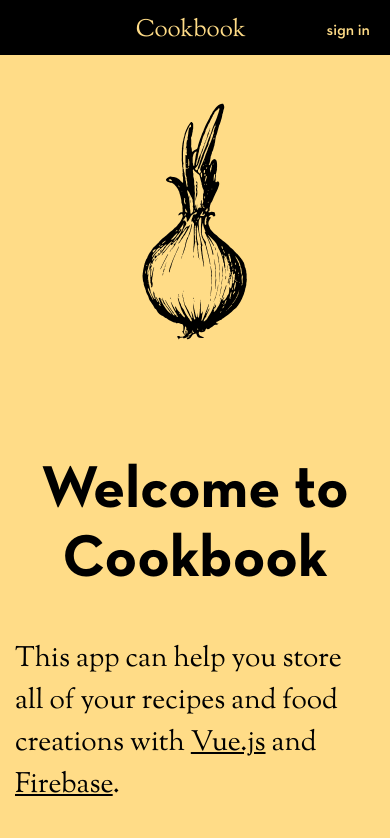
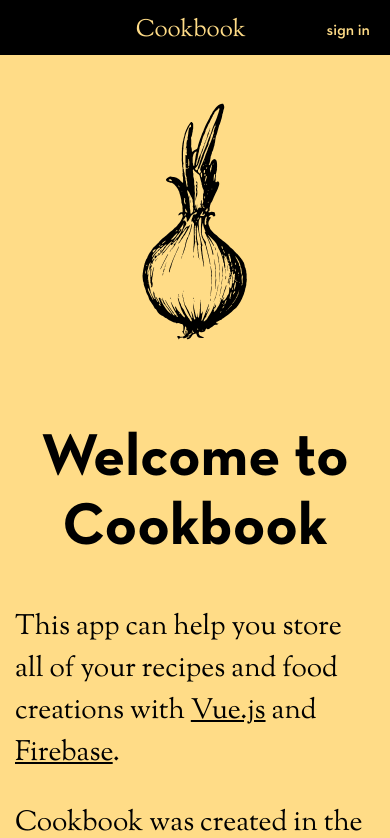
Before and after one commit to apdonaghy/cookbook, a Vue app: page / in a window 390 px wide. Shown: the top 838 px of the page. Built offline with nearby package versions, Linux system fonts and the light colour scheme; no server answers.

Commit message:
adding comments to code

```diff
--- a/src/App.vue
+++ b/src/App.vue
@@ -282,7 +282,8 @@ textarea {
  */
 
 button,
-input { /* 1 */
+input {
+  /* 1 */
   overflow: visible;
 }
 
@@ -292,7 +293,8 @@ input { /* 1 */
  */
 
 button,
-select { /* 1 */
+select {
+  /* 1 */
   text-transform: none;
 }
 
@@ -456,19 +458,10 @@ template {
   display: none;
 }
 
-
-
-
-::selection {
-  background-color: black;
-  color: white;
-}
-
-.top-space {
-  height: 50px;
-  width: 100%;
-  position: relative;
-}
+/* end of normalize css */
+/* end of normalize css */
+/* end of normalize css */
+/* end of normalize css */
 
 @font-face {
   font-family: "NeutraTextBoldAlt";
@@ -485,21 +478,16 @@ template {
   src: url(../public/fonts/NeutraTextDemiAlt.otf);
 }
 
-.flex {
-  display: flex;
+:root {
+  --brand: #ffdc87;
+  --offwhite: #fdfdfd;
+  --boldFace: "NeutraTextBoldAlt";
+  --medium: "NeutraMedium";
+  --paragraph: "SortsMillGoudy-Regular";
 }
 
-.flex-wrap {
-  flex-wrap: wrap;
-}
-
-.center {
-  display: block;
-  margin: 0 auto;
-}
-
-h1{
-  font-size:1em;
+h1 {
+  font-size: 1em;
 }
 
 h2 {
@@ -514,17 +502,33 @@ h3 {
   text-align: center;
 }
 
-h4{
-    font-size: 1.35em;
-    margin-bottom:1em;
+h4 {
+  font-size: 1.35em;
+  margin-bottom: 1em;
 }
 
-:root {
-  --brand: #ffdc87;
-  --offwhite: #fdfdfd;
-  --boldFace: "NeutraTextBoldAlt";
-  --medium: "NeutraMedium";
-  --paragraph: "SortsMillGoudy-Regular";
+::selection {
+  background-color: black;
+  color: white;
+}
+
+.top-space {
+  height: 50px;
+  width: 100%;
+  position: relative;
+}
+
+.flex {
+  display: flex;
+}
+
+.flex-wrap {
+  flex-wrap: wrap;
+}
+
+.center {
+  display: block;
+  margin: 0 auto;
 }
 
 .padding-top {
@@ -558,7 +562,7 @@ p {
   margin-bottom: 3em;
 }
 
-.stylized-title h1{
+.stylized-title h1 {
   font-size: 1.25em;
   padding: 10px 10px 5px 10px;
   border: solid 2px white;
@@ -572,34 +576,8 @@ p {
   padding-bottom: 3em;
 }
 
-@media only screen and (max-width: 1300px) {
-  .container {
-    max-width: 1100px;
-    margin: 0 auto;
-  }
-}
-
-@media only screen and (max-width: 1200px) {
-  .container {
-    max-width: 950px;
-    margin: 0 auto;
-  }
-}
-
-@media only screen and (max-width: 980px) {
-  .container {
-    max-width: 900px;
-    margin: 0 auto;
-  }
-}
-
-@media only screen and (max-width: 925px) {
-  .container {
-    max-width: 850px;
-    margin: 0 auto;
-  }
-}
-
+/* form */
+/* form */
 /* form */
 input[type="text"],
 input[type="email"],
@@ -628,7 +606,7 @@ input[type="password"]:focus {
   background-image: none;
   -webkit-box-shadow: none;
   -moz-box-shadow: none;
-  outline:none;
+  outline: none;
 
   box-shadow: none;
   font-family: var(--medium);
@@ -656,6 +634,10 @@ input:focus::-webkit-input-placeholder {
   transition: 0.3s;
 }
 
+/* login and register */
+/* login and register */
+/* login and register */
+
 .login-form {
   background: white;
   border-radius: 20px;
@@ -680,25 +662,6 @@ input:focus::-webkit-input-placeholder {
   height: 36em;
 }
 
-@media only screen and (max-height: 800px) {
-  .login-form {
-    position: relative;
-    margin: 0 auto;
-    margin-top: 5%;
-    margin-bottom: 5%;
-  }
-}
-
-@media only screen and (max-width: 500px) {
-  .login-form {
-    position: relative;
-    margin: 0 auto;
-    margin-top: 5%;
-    margin-bottom: 5%;
-    margin: 25px;
-    padding: 1.75em;
-  }
-}
 
 .signInBtn {
   border: 3px solid black;
@@ -752,7 +715,57 @@ a {
 .underline {
   text-decoration: underline;
 }
-/* form */
+/* login and register */
+/* login and register */
+/* login and register */
 
-/* @import "node_modules/bootstrap/scss/bootstrap"; */
+
+@media only screen and (max-width: 1300px) {
+  .container {
+    max-width: 1100px;
+    margin: 0 auto;
+  }
+}
+
+@media only screen and (max-width: 1200px) {
+  .container {
+    max-width: 950px;
+    margin: 0 auto;
+  }
+}
+
+@media only screen and (max-width: 980px) {
+  .container {
+    max-width: 900px;
+    margin: 0 auto;
+  }
+}
+
+@media only screen and (max-width: 925px) {
+  .container {
+    max-width: 850px;
+    margin: 0 auto;
+  }
+}
+
+@media only screen and (max-height: 800px) {
+  .login-form {
+    position: relative;
+    margin: 0 auto;
+    margin-top: 5%;
+    margin-bottom: 5%;
+  }
+}
+
+@media only screen and (max-width: 500px) {
+  .login-form {
+    position: relative;
+    margin: 0 auto;
+    margin-top: 5%;
+    margin-bottom: 5%;
+    margin: 25px;
+    padding: 1.75em;
+  }
+}
+
 </style>
--- a/src/views/Create.vue
+++ b/src/views/Create.vue
@@ -20,7 +20,7 @@
               id="recipeName"
             />
             <div class="flex">
-               <label style="display:none" for="ingredient">Ingredient</label>
+              <label style="display:none" for="ingredient">Ingredient</label>
               <input
                 type="text"
                 class="createInput"
@@ -42,19 +42,31 @@
               <li v-for="(item, index) in ingredients" :key="index" class="ingredientLi">
                 {{ item }}
                 <span
-                  tabindex=0
+                  tabindex="0"
                   role="button"
                   class="delete"
                   v-if="ingredients.length > 0"
                   @keyup.enter="deleteIngredient(index)"
                   @click="deleteIngredient(index)"
-                >Delete</span>
+                  >Delete
+                  </span>
               </li>
             </ul>
 
             <div class="mt mb">
-              <button tabindex=0 @click.prevent="openImage" @keyup.enter.prevent="openImage" class="upload" role="button"><font-awesome-icon icon="upload"/> Upload an image or take a pic of your dish</button>
+              <!-- this button opens <input type="file"> using the ref "recipePic" and the click() function  -->
+              <button
+                tabindex="0"
+                @click.prevent="openImage"
+                @keyup.enter.prevent="openImage"
+                class="upload"
+                role="button"
+              >
+              <font-awesome-icon icon="upload" />Upload an image or take a pic of your dish
+              </button>
               <label style="display:none" for="imageUpload">Image Upload</label>
+
+              <!-- @change listens for the value of the input to change and then initiates the "recipePicChosen" method – essentially when a new image is uploaded -->
               <input
                 class="imgWidth"
                 style="display:none"
@@ -137,7 +149,8 @@ export default {
       if (this.ingredient !== "") {
         this.ingredients.push(this.ingredient);
         this.ingredient = null;
-        this.$refs.ingredient.focus();
+        this.$refs.ingredient.focus(); // this puts the focus back on the ingredient input so the user doesn't have to navigate back to the form to add another ingredient
+
       } else {
         console.log("error");
       }
@@ -148,6 +161,7 @@ export default {
     openImage: function() {
       this.$refs.recipePic.click();
     },
+    // this method emits all of the data taken from this page and sends it to the main app, where it will then be pushed to firebase via the "addRecipe" function
     handleAdd: function() {
       if (this.recipeName !== "") {
         this.$emit("addRecipe", {
@@ -160,28 +174,27 @@ export default {
         console.log("error");
       }
     },
+
     recipePicChosen: function(event) {
+      // "changeFilename" processes the images so that the image will have the exact name that is created by database when it downsizes and processes the images.
       function changeFileName(str) {
         if (str.indexOf(".jpg") > -1) {
           return str.replace(/\.jpg$/, "_700x933.jpg");
-        }
-        else if(str.indexOf(".jpeg") > -1) {
+        } else if (str.indexOf(".jpeg") > -1) {
           return str.replace(/\.jpeg$/, "_700x933.jpeg");
-        }
-
-        else if (str.indexOf(".png") > -1) {
+        } else if (str.indexOf(".png") > -1) {
           return str.replace(/\.png$/, "_700x933.png");
-        }
-
-        else {
+        } else {
           console.log("this is probably a svg");
         }
       }
 
+      // this function removes spaces so when the filename is stored as a reference to the actual file in the database there will not be an issue locating it via url
       function removeSpaces(str) {
         return str.replace(/ /g, "_");
       }
-      this.showSpinner = true;
+
+      // This set of variables and functions renders a preview of the image that was added by the user and sets the first item in the "files" array as the image to be sent to the server using the function below
       const files = event.target.files;
       let filename = files[0].name;
       if (filename.lastIndexOf(".") <= 0) {
@@ -194,17 +207,22 @@ export default {
       fileReader.readAsDataURL(files[0]);
       this.image = files[0];
 
+
+      // This set of functions pushes the image to the storage bucket in the database
       const storageRef = Firebase.storage().ref();
       const imgFolder = storageRef.child(
         `images/${removeSpaces(this.image.name)}`
       );
       imgFolder.put(this.image);
 
+      // this line of code is what pushes the correct file name to the database that will be used to reference the actual image in the database
       this.imageUrlName = changeFileName(removeSpaces(this.image.name));
 
+
+      // this set of functions shows the spinner while the image is uploading to the database, but stops when it's fully uploaded and processed by the database
+      this.showSpinner = true;
       let progressArray = [];
       this.localProgressArray = progressArray;
-
       imgFolder.put(this.image).on(
         Firebase.storage.TaskEvent.STATE_CHANGED, // or 'state_changed'
         function(snapshot) {
@@ -224,7 +242,6 @@ export default {
       );
     }
   }
-  //   props: ["user", "recipes"]
 };
 </script>
 
@@ -272,7 +289,7 @@ export default {
 
 .createRecipeBtn {
   padding: 0 1em 0 1em;
-  margin-right:0em;
+  margin-right: 0em;
 }
 
 .mt {
@@ -308,7 +325,7 @@ textarea {
 .addBtnWidth {
   width: 12em;
   height: 2.8em;
-  margin-left:10px;
+  margin-left: 10px;
   /* padding-bottom: 0.3em; */
 }
 
@@ -335,7 +352,7 @@ textarea {
   margin: 0;
   width: 100%;
   background: transparent;
-  display:block;
+  display: block;
 }
 
 .upload:hover,
@@ -345,11 +362,10 @@ textarea {
   transition: 0.3s;
 }
 
-.upload:focus{
-  outline:none;
+.upload:focus {
+  outline: none;
   border: solid 3px dodgerblue;
 }
-
 
 @media only screen and (max-width: 600px) {
   .upload {
--- a/src/views/Home.vue
+++ b/src/views/Home.vue
@@ -8,12 +8,10 @@
     />
 
     <div class="about-container">
-
-        <h3 v-if="user" class="text-center">
-          Hi
-          <span class="font-weight-bold text-info">{{user.displayName}}</span>,
-        </h3>
-
+      <h3 v-if="user" class="text-center">
+        Hi
+        <span class="font-weight-bold text-info">{{user.displayName}}</span>,
+      </h3>
 
       <h2>
         Welcome to
@@ -21,7 +19,8 @@
       </h2>
       <p class="largeParagraphText">
         This app can help you store all of your recipes and food creations with
-        <a class="underline"
+        <a
+          class="underline"
           href="https://vuejs.org/"
         >Vue.js</a>
         and
@@ -29,17 +28,11 @@
       </p>
       <p class="largeParagraphText">
         Cookbook was created in the summer quarter of 2020 for the
-        <a class="underline" href="https://www.seattleu.edu/ncs/web-development/">WATS program</a> at Seattle University. It uses firebase to store user data and provides a content management system for users to upload and store recipes and access them from any device. The design is hand-coded and was a blast to create. Hope you enjoy it!
+        <a
+          class="underline"
+          href="https://www.seattleu.edu/ncs/web-development/"
+        >WATS program</a> at Seattle University. It uses firebase to store user data and provides a content management system for users to upload and store recipes and access them from any device. The design is hand-coded and was a blast to create. Hope you enjoy it!
       </p>
-      <!-- <div class="flex">
-      <router-link class="textCenter" to="/login" v-if="!user">Log In</router-link>
-      <router-link class="textCenter" to="/register" v-if="!user">Register</router-link>
-      </div>
-
-      <div class="flex">
-      <router-link class="textCenter" to="/recipes" v-if="user">Recipes</router-link>
-      <router-link  to="/create" v-if="user">Create a recipe</router-link>
-      </div> -->
     </div>
   </div>
 </template>
@@ -49,16 +42,14 @@ export default {
   name: "home",
   props: ["user"],
   beforeCreate: function() {
-    // if (!this.user) {
-      document.body.className = "brand";
-    // }
+    document.body.className = "brand";
   }
 };
 </script>
 
 <style scoped>
-.svgImg{
-  width:7em;
+.svgImg {
+  width: 7em;
 }
 
 .largeParagraphText {
@@ -79,14 +70,11 @@ export default {
 .about-container {
   max-width: 55em;
   margin: 0 auto;
-  margin-top: 3em;
-  padding:15px;
+  margin-top: 1em;
+  padding: 15px;
 }
-
 
 .imageSpace {
   margin-top: 3em;
 }
-
-
 </style>
```
Also changed, not shown: 7 other files (tests, documents, lock files or other folders).
